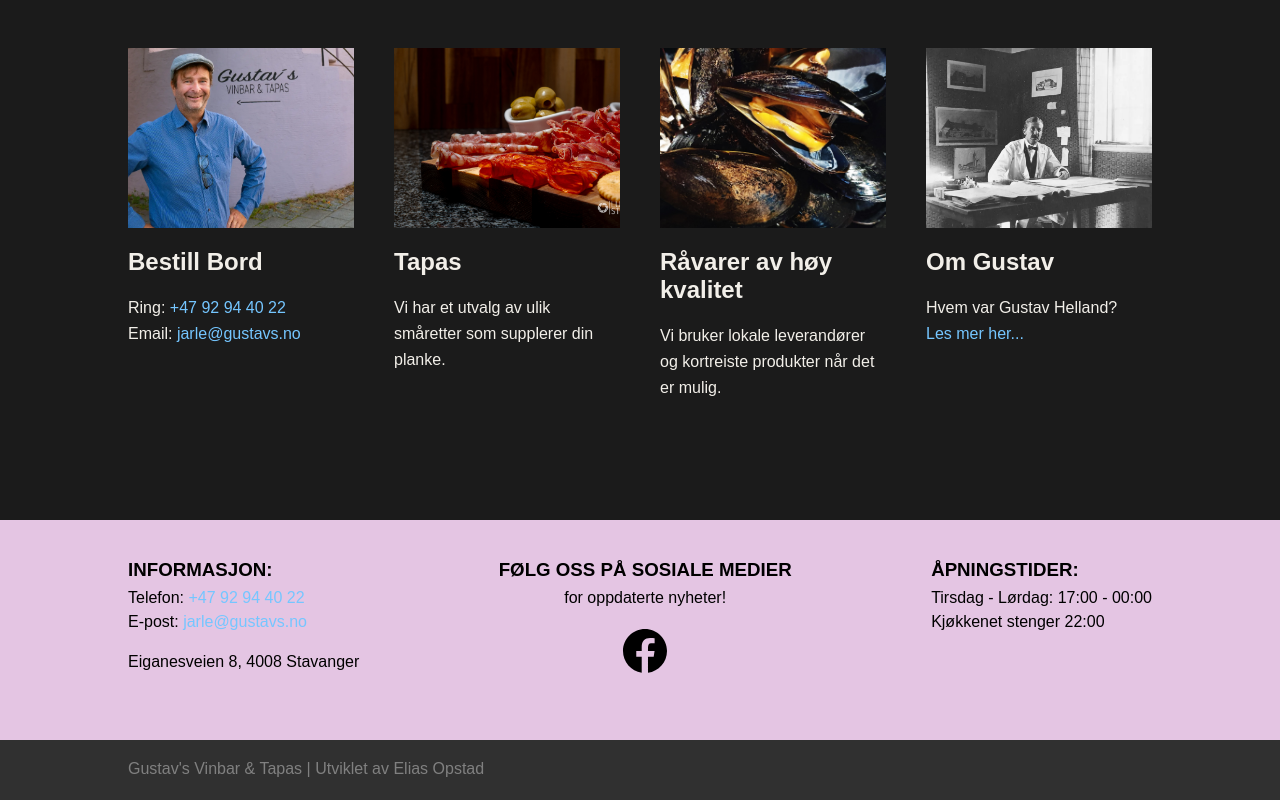
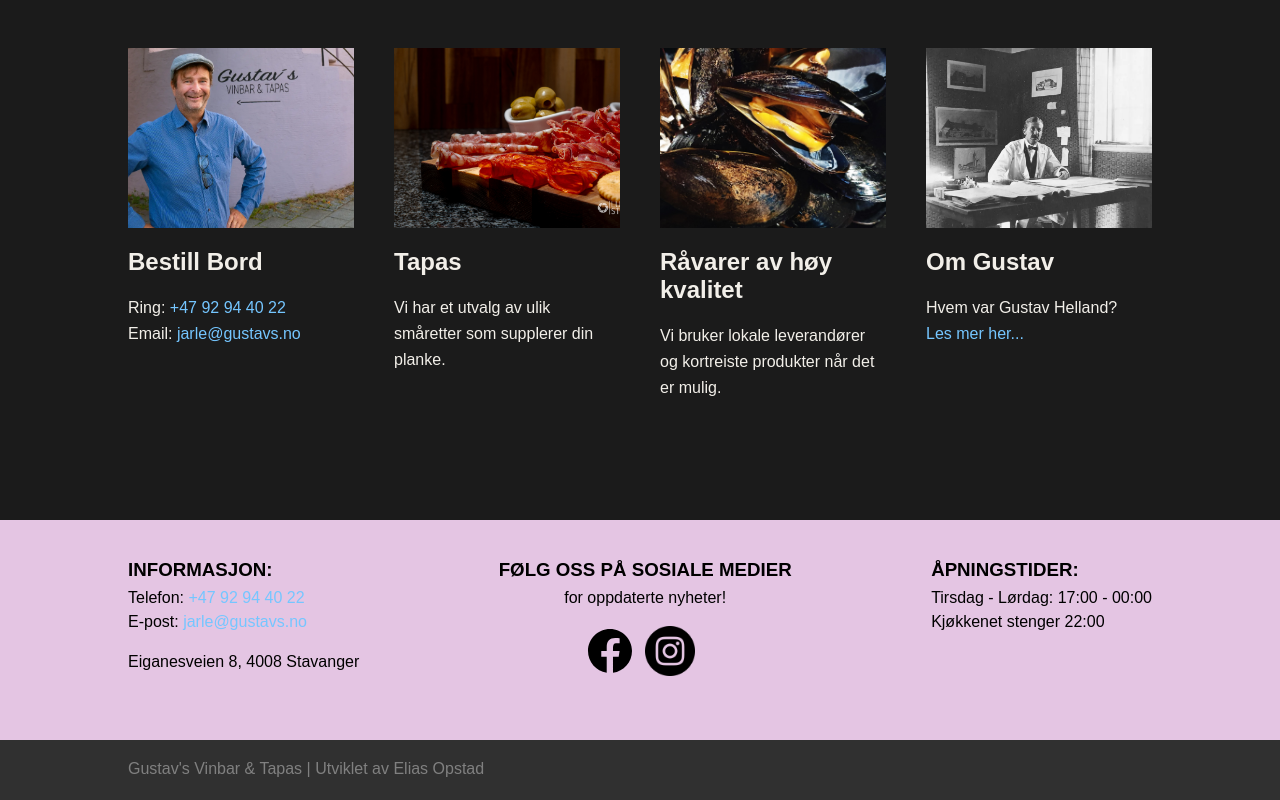
Before and after one commit to EliasOpstad/gustavs, a React (Create React App) app: page / in a window 1280 px wide. Shown: the part 1074-1874 px from the top of the page. Built offline with nearby package versions, Linux system fonts and the light colour scheme.

Commit message:
Added instaicon

```diff
--- a/src/CommonComponents/Footer.tsx
+++ b/src/CommonComponents/Footer.tsx
@@ -2,6 +2,7 @@ import React from "react";
 import styled from "styled-components";
 import { Column, Row } from "../styles/Style-helper";
 import fb from "../Images/fb.svg";
+import insta from "../Images/instagram.png";
 import {
   ADDRESS,
   BREAKPOINT_MEDIUM,
@@ -78,6 +79,17 @@ const FooterCredits = styled.div`
 const FB = styled.img`
   width: 50px;
 `;
+
+const Instagram = styled.img`
+  width: 50px;
+`;
+
+const ICONS = styled.div`
+  a {
+    margin-right: 10px;
+  }
+`;
+
 const Kontakt = styled.div`
   line-height: 1.5;
 `;
@@ -96,6 +108,8 @@ const Info = styled.div`
 `;
 
 const Footer = () => {
+  const instagramUsername = "Gustavsvinbar";
+
   return (
     <Container>
       <TextContainer>
@@ -113,9 +127,18 @@ const Footer = () => {
         <FollowUs>
           <FooterTitle>FØLG OSS PÅ SOSIALE MEDIER</FooterTitle>
           <FooterText>for oppdaterte nyheter!</FooterText>
-          <a href="https://www.facebook.com/profile.php?id=100095026144226">
-            <FB src={fb}></FB>
-          </a>
+          <ICONS>
+            <a href="https://www.facebook.com/profile.php?id=100095026144226">
+              <FB src={fb}></FB>
+            </a>
+            <a
+              href={`https://www.instagram.com/${instagramUsername}`}
+              target="_blank"
+              rel="noopener noreferrer"
+            >
+              <Instagram src={insta}></Instagram>
+            </a>
+          </ICONS>
         </FollowUs>
         <OpeningHours>
           <FooterTitle>ÅPNINGSTIDER:</FooterTitle>
```
Also changed, not shown: src/Images/instagram.png (added).
